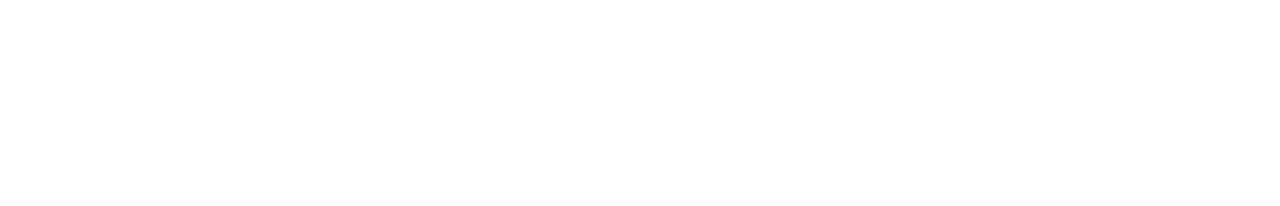
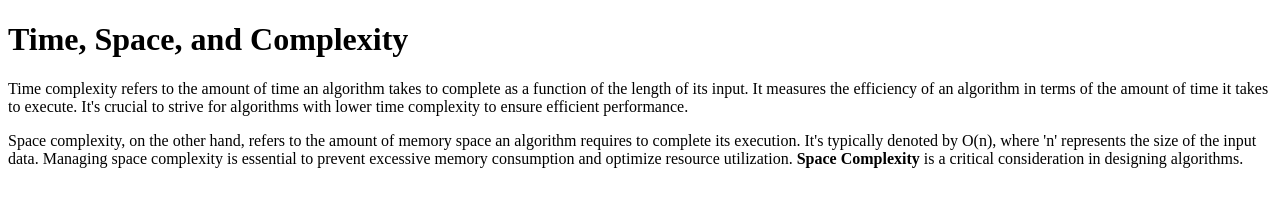
Before and after one commit to acciojob/time-and-space-complexity-bullet3113, a website: page main.html in a window 1280 px wide. Drawn offline with Linux system fonts and the light colour scheme.

Commit message:
created a submission

```diff
--- a/main.html
+++ b/main.html
@@ -8,6 +8,12 @@
 
 <body>
 	<!-- the entire body must be written by student -->
+	<h1>Time, Space, and Complexity</h1>
+
+<p>Time complexity refers to the amount of time an algorithm takes to complete as a function of the length of its input. It measures the efficiency of an algorithm in terms of the amount of time it takes to execute. It's crucial to strive for algorithms with lower time complexity to ensure efficient performance.</p>
+
+<p>Space complexity, on the other hand, refers to the amount of memory space an algorithm requires to complete its execution. It's typically denoted by O(n), where 'n' represents the size of the input data. Managing space complexity is essential to prevent excessive memory consumption and optimize resource utilization. <b>Space Complexity</b> is a critical consideration in designing algorithms.</p>
+
     <script type="text/javascript" src="./script.js">
 </script>
 
```
